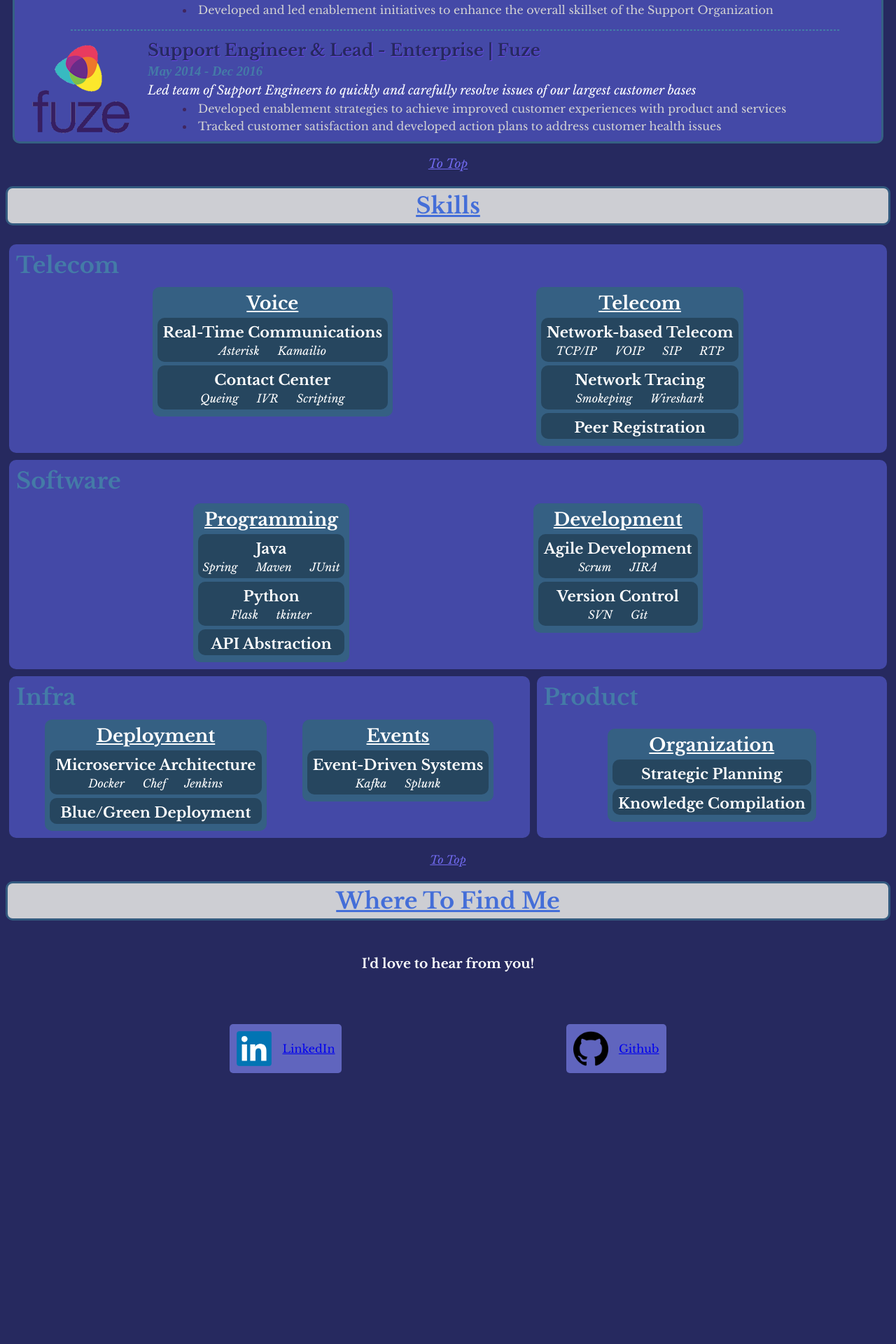
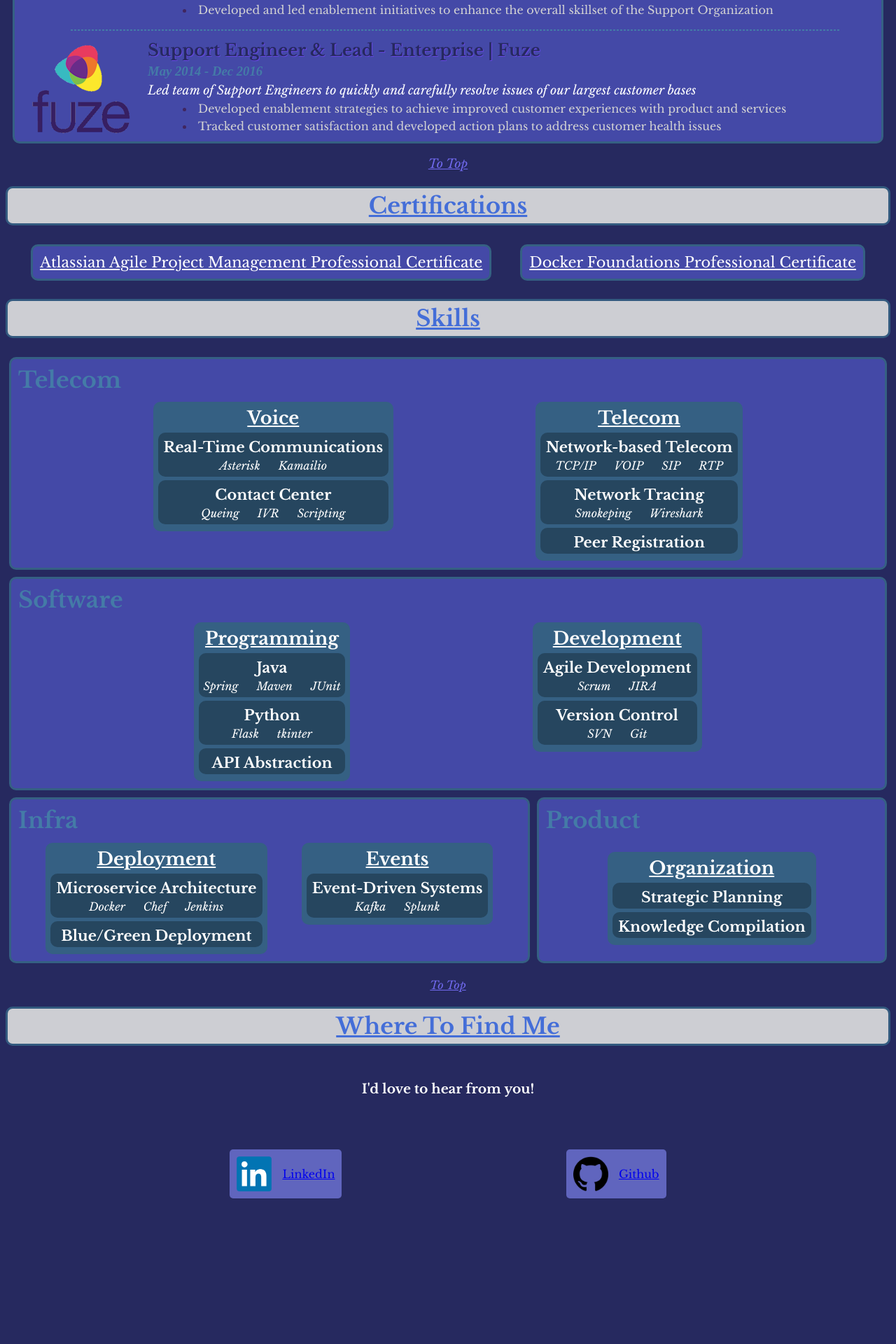
Before and after one commit to jaybirdjaredmoore/Pages-Resume, a Jekyll site: the page built from index.html, in a window 1280 px wide. Shown: the part 2381-4301 px from the top of the page at 70% size. Built offline with Jekyll 4.4.1, drawn with Linux system fonts in a browser that asks for light colours; before the commit the page ends 4122 px from its top, so only the background shows below that.

Commit message:
Adding section for certifications

```diff
--- /dev/null
+++ b/_includes/certs.html
@@ -0,0 +1,7 @@
+<div class="cert-list">
+    <h1 class="center-heading">Certifications</h1>
+    <div class="certs">
+        <a href="https://www.linkedin.com/learning/certificates/fc296d54ef1d993428827abe14bc3ab931365c53ab0e7e15fc237290dcc8cde3?trk=share_certificate">Atlassian Agile Project Management Professional Certificate</a>
+        <a href="https://www.linkedin.com/learning/certificates/ff74d049c18fd2a11e5e3ea44b1204ab11d2a78e91407b7b85eed2136df1c61e?trk=share_certificate">Docker Foundations Professional Certificate</a>
+    </div>
+</div>
--- a/_layouts/default.html
+++ b/_layouts/default.html
@@ -10,6 +10,8 @@
 
       {% include workhistory.html %}
 
+      {% include certs.html %}
+
       {% include skills.html %}
 
       {% include contact.html %}
--- a/_sass/main.scss
+++ b/_sass/main.scss
@@ -169,6 +169,21 @@ li::marker {
     color: $resume-purple-darker;
 }
 
+.certs {
+    display: flex;
+    justify-content: space-evenly;
+}
+
+.certs > a {
+    background-color: $resume-blue-light;
+    border: solid $resume-teal-darker;
+    color: white;
+    border-radius: 10px;
+    margin: 5px;
+    padding: 10px;
+    font-size: 1.3em;
+}
+
 #skills .title {
     font-size: 1.6em;
     text-decoration: underline;
@@ -186,6 +201,7 @@ li::marker {
     flex-wrap: wrap;
     justify-content: space-evenly;
     background-color: $resume-blue-light;
+    border: solid $resume-teal-darker;
     border-radius: 10px;
     margin: 5px;
     flex-grow: 1;
```
Also changed, not shown: 5 other files.
